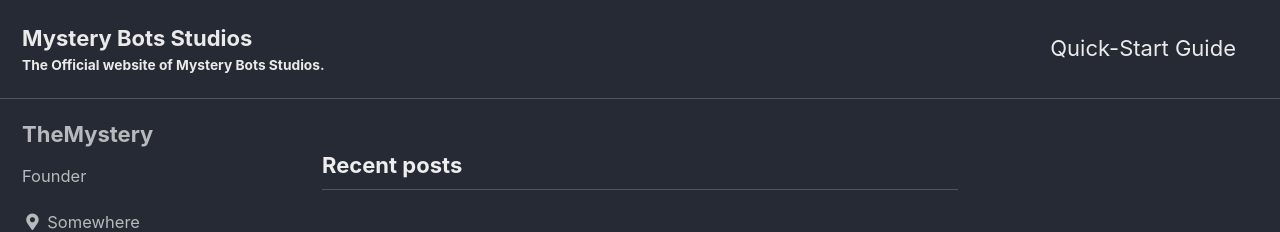
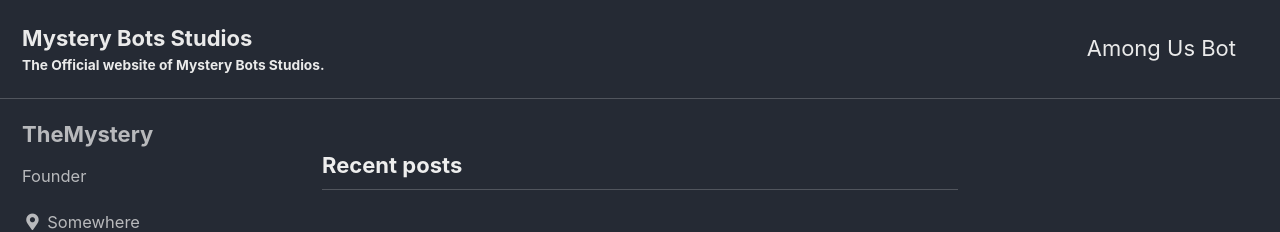
Before and after one commit to Mystery-Bots/mysterybots.com, a Jekyll site: the page built from index.html, in a window 1280 px wide. Shown: the top 232 px of the page. Built offline with Jekyll 4.4.1, drawn with Linux system fonts in a browser that asks for light colours; cached includes are drawn as plain includes; the list of posts is cut into pages by our own code.

Commit message:
Update navigation.yml

```diff
--- a/_data/navigation.yml
+++ b/_data/navigation.yml
@@ -1,7 +1,7 @@
 # main links
 main:
-  - title: "Quick-Start Guide"
-    url: https://mmistakes.github.io/minimal-mistakes/docs/quick-start-guide/
+  - title: "Among Us Bot"
+    url: https://aub.mysterybots.com
   # - title: "About"
   #   url: https://mmistakes.github.io/minimal-mistakes/about/
   # - title: "Sample Posts"
```
